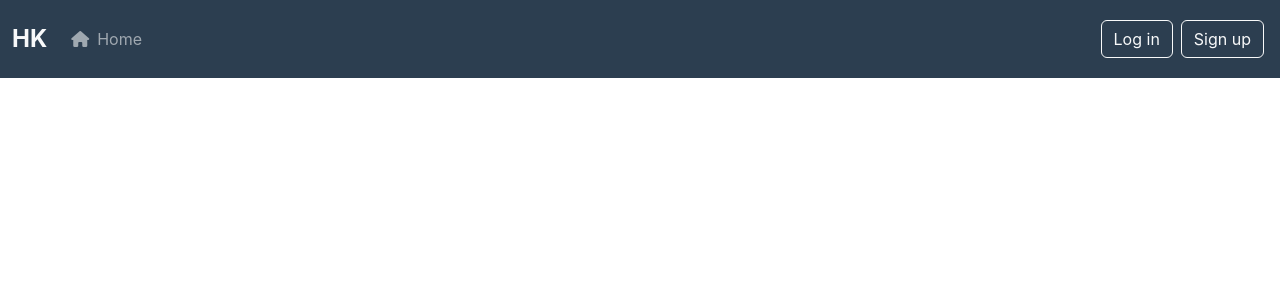
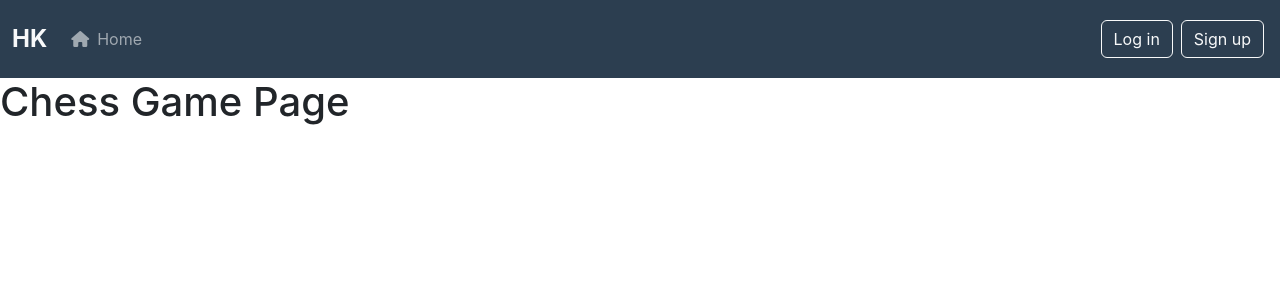
Before and after one commit to HuseyinK0r0glu/SpringAuthentication-Demo, a React (Create React App) app in the folder oauth2-frontend/: page /playchess in a window 1280 px wide. Shown: the top 300 px of the page. Built offline with nearby package versions, Linux system fonts and the light colour scheme.

Commit message:
chess page layout is done

```diff
--- a/oauth2-frontend/src/App.js
+++ b/oauth2-frontend/src/App.js
@@ -18,6 +18,7 @@ import VerifyPhoneNumberPage from './screens/auth/PhoneNumberFlow/VerifyPhoneNum
 import AddPhoneNumberPage from './screens/auth/PhoneNumberFlow/AddPhoneNumber';
 import ContentPage from './screens/content/ContentPage';
 import FriendsPage from './screens/social/Friends';
+import ChessGamePage from './chess/ChessGamePage';
 import { Navbar } from './Navbar';
 import { Provider as UserProvider } from './context/UserContext';
 
@@ -48,6 +49,7 @@ function App() {
           <Route path="/add-phone-number" element={<AddPhoneNumberPage />}/>
           <Route path="/content" element={<ContentPage />}/>
           <Route path="/friends" element={<FriendsPage />}/>
+          <Route path="/playchess" element={<ChessGamePage />}/>
         </Routes>
       </Router>
     </UserProvider>
--- /dev/null
+++ b/oauth2-frontend/src/chess/ChessGamePage.jsx
@@ -0,0 +1,13 @@
+import React from "react";
+
+const ChessGamePage = () => {
+    return (
+        <div>
+            <h1>
+                Chess Game Page
+            </h1>
+        </div>
+    );
+};
+
+export default ChessGamePage;
--- a/oauth2-frontend/src/screens/general/HomePage.js
+++ b/oauth2-frontend/src/screens/general/HomePage.js
@@ -132,6 +132,13 @@ const HomePage = () => {
                     </button>
                   )}
 
+                  <button
+                    className="btn btn-success btn-lg w-100 mt-3"
+                    onClick={() => navigate("/playchess")}
+                  >
+                    <i className="fas fa-chess me-2"></i> Play Chess
+                  </button>
+
                 </div>
               </div>
         ) : (
```
